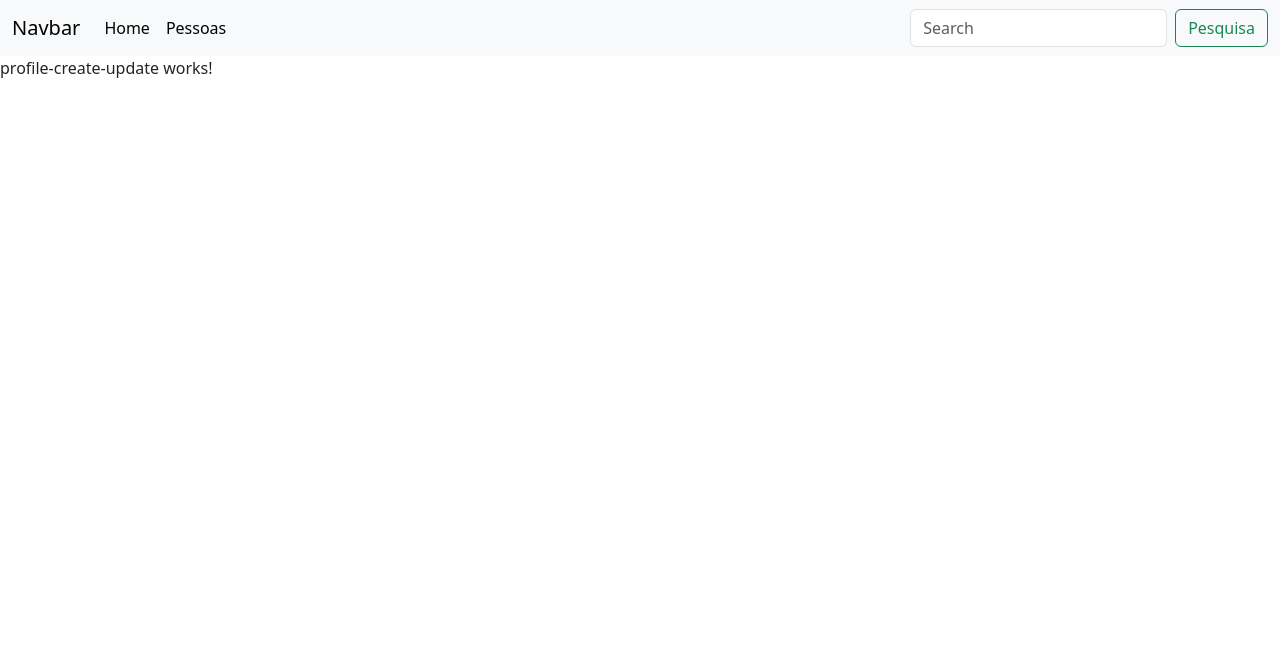
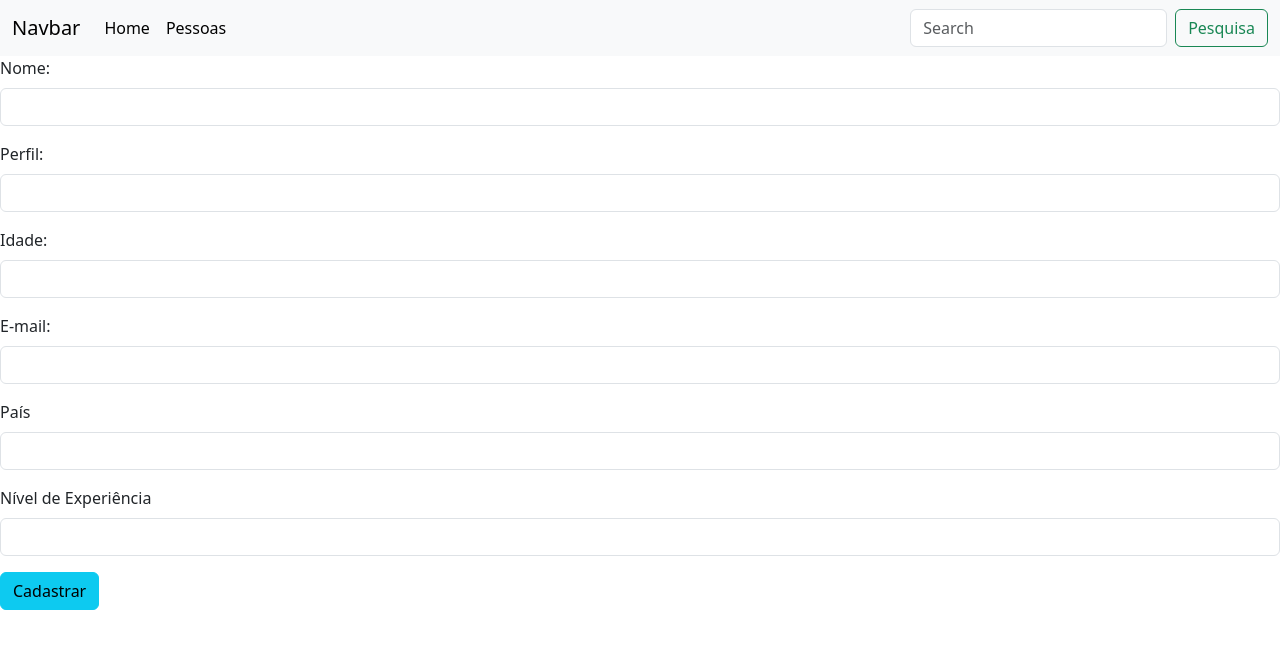
Before and after one commit to andersoncaarlos/app-pessoas, an Angular app: page /profile/create in a window 1280 px wide. Shown: the top 648 px of the page. Built offline with nearby package versions, Linux system fonts and the light colour scheme.

Commit message:
forms reactive

```diff
--- a/src/app/_components/pages/profile/profile-create-update/profile-create-update.component.html
+++ b/src/app/_components/pages/profile/profile-create-update/profile-create-update.component.html
@@ -1 +1,31 @@
-<p>profile-create-update works!</p>
+<div>
+    <form>
+        <div class="mb-3">
+            <label for="nome" class="form-label">Nome:</label>
+            <input type="text" class="form-control" id="nome">
+        </div>
+        <div class="mb-3">
+            <label for="perfil" class="form-label">Perfil:</label>
+            <input type="text" class="form-control" id="perfil">
+        </div>
+        <div class="mb-3">
+            <label for="idade" class="form-label">Idade:</label>
+            <input type="text" class="form-control" id="idade">
+        </div>
+        <div class="mb-3">
+            <label for="email" class="form-label">E-mail:</label>
+            <input type="email" class="form-control" id="email" aria-describedby="emailHelp">
+          </div>
+        <div class="mb-3">
+            <label for="pais" class="form-label">País</label>
+            <input type="text" class="form-control" id="pais">
+        </div>
+        <div class="mb-3">
+            <label for="nome" class="form-label">Nível de Experiência</label>
+            <input type="text" class="form-control" id="nome">
+        </div>
+
+
+        <button type="submit" class="btn btn-info">Cadastrar</button>
+    </form>
+</div>
--- a/src/app/_components/pages/profile/profile-create-update/profile-create-update.component.ts
+++ b/src/app/_components/pages/profile/profile-create-update/profile-create-update.component.ts
@@ -1,4 +1,5 @@
 import { Component } from '@angular/core';
+import { FormControl, FormGroup, Validators } from '@angular/forms';
 
 @Component({
   selector: 'app-profile-create-update',
@@ -6,5 +7,9 @@ import { Component } from '@angular/core';
   styleUrls: ['./profile-create-update.component.css']
 })
 export class ProfileCreateUpdateComponent {
-
+  nome = '';
+  profileForm = new FormGroup({
+    nome: new FormControl('', Validators.required),
+    perfil: new FormControl()
+  })
 }
--- a/src/app/app.module.ts
+++ b/src/app/app.module.ts
@@ -9,6 +9,7 @@ import { ProfileCreateUpdateComponent } from './_components/pages/profile/profil
 import { HomeComponent } from './_components/pages/home/home.component';
 import { HttpClientModule } from '@angular/common/http';
 import { ProfileService } from './services/profile.service';
+import { FormsModule, ReactiveFormsModule } from '@angular/forms';
 
 @NgModule({
   declarations: [
@@ -21,7 +22,9 @@ import { ProfileService } from './services/profile.service';
   imports: [
     BrowserModule,
     AppRoutingModule,
-    HttpClientModule
+    HttpClientModule,
+    FormsModule,
+    ReactiveFormsModule
   ],
   providers: [
     ProfileService
--- a/src/db.json
+++ b/src/db.json
@@ -13,12 +13,12 @@
         {
             "id" : 2,
             "nome" : "Daniele Evelyn de Sousa",
-            "perfil" : "Usuário",
+            "perfil" : "Administrador",
             "idade" : 24,
             "email" : "daniele@gmail.com",
             "ativo" : true,
             "pais" : "Brasil",
-            "nivelExperiencia" : ""
+            "nivelExperiencia" : "Pleno"
         },
         {
             "id" : 3,
```
